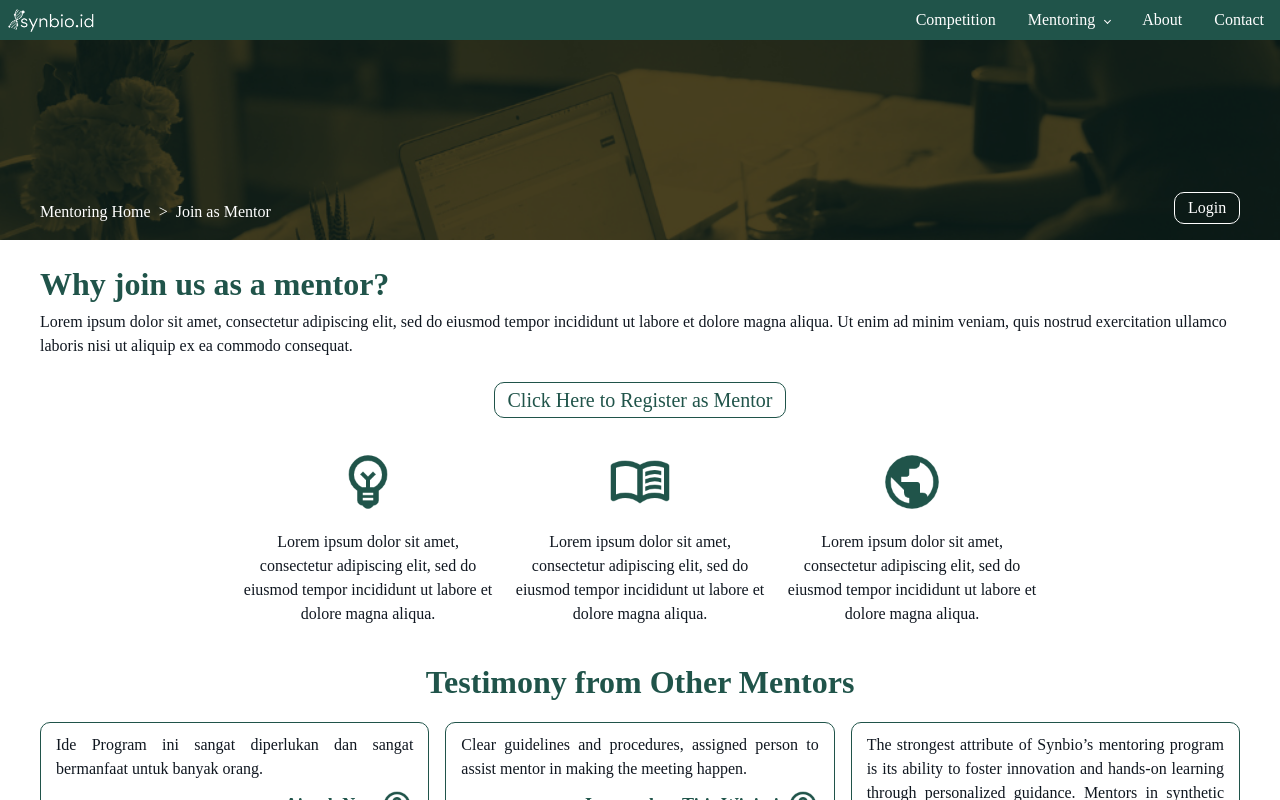
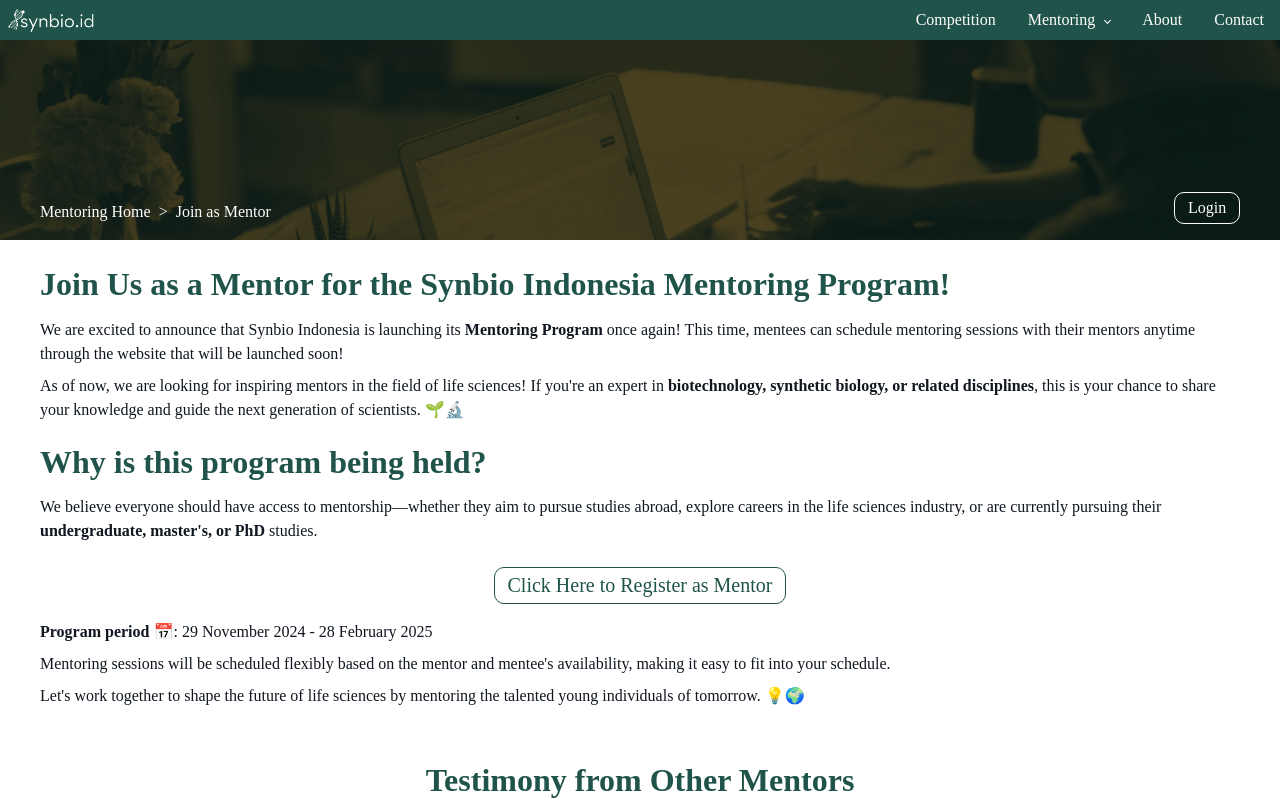
Before and after one commit to donnymarcius/web-demo, a Next.js app: page /mentoring/join in a window 1280 px wide. Shown: the top 800 px of the page. Built offline with nearby package versions, Linux system fonts and the light colour scheme.

Commit message:
update icon

```diff
--- a/app/mentoring/join/page.tsx
+++ b/app/mentoring/join/page.tsx
@@ -44,54 +44,34 @@
 
       <div className="page flex flex-col gap-8">
         <div>
-          <h2>Why join us as a mentor?</h2>
-          <p>Lorem ipsum dolor sit amet, consectetur adipiscing elit, sed do eiusmod tempor incididunt ut labore et dolore magna aliqua. Ut enim ad minim veniam, quis nostrud exercitation ullamco laboris nisi ut aliquip ex ea commodo consequat.</p>
+          <div className="flex flex-col gap-2 mb-4">
+            <h2>Join Us as a Mentor for the Synbio Indonesia Mentoring Program!</h2>
+            <p>We are excited to announce that Synbio Indonesia is launching its <b>Mentoring Program</b> once again! This time, mentees can schedule mentoring sessions with their mentors anytime through the website that will be launched soon!</p>
+            <p>As of now, we are looking for inspiring mentors in the field of life sciences! If you&apos;re an expert in <b>biotechnology, synthetic biology, or related disciplines</b>, this is your chance to share your knowledge and guide the next generation of scientists. 🌱🔬</p>
+          </div>
 
-          <div className="flex justify-center">
+          <div className="flex flex-col gap-2">
+            <h2>Why is this program being held?</h2>
+            <p>We believe everyone should have access to mentorship—whether they aim to pursue studies abroad, explore careers in the life sciences industry, or are currently pursuing their <b>undergraduate, master&apos;s, or PhD</b> studies.</p>
+          </div>
+
+          <div className="flex justify-center mb-4">
             <a href="https://www.bit.ly/MentorSTFRecruitment" target="_blank" rel="noopener noreferrer">
               <button className="button-white font-medium text-xl mt-6" type="button">Click Here to Register as Mentor</button>
             </a>
           </div>
-        </div>
 
-        <div className="flex gap-4 justify-center items-center">
-          <div className="w-64 text-center">
-            <Image
-              src="/images/icon/bulb-green.png"
-              alt="idea"
-              width={400}
-              height={400}
-              className="w-16 h-16 mb-4 mx-auto"
-            />
-            <p>Lorem ipsum dolor sit amet, consectetur adipiscing elit, sed do eiusmod tempor incididunt ut labore et dolore magna aliqua.</p>
-          </div>
-
-          <div className="w-64 text-center">
-            <Image
-              src="/images/icon/book-green.png"
-              alt="idea"
-              width={400}
-              height={400}
-              className="w-16 h-16 mb-4 mx-auto"
-            />
-            <p>Lorem ipsum dolor sit amet, consectetur adipiscing elit, sed do eiusmod tempor incididunt ut labore et dolore magna aliqua.</p>
-          </div>
-
-          <div className="w-64 text-center">
-            <Image
-              src="/images/icon/globe-green.png"
-              alt="idea"
-              width={400}
-              height={400}
-              className="w-16 h-16 mb-4 mx-auto"
-            />
-            <p>Lorem ipsum dolor sit amet, consectetur adipiscing elit, sed do eiusmod tempor incididunt ut labore et dolore magna aliqua.</p>
+          <div className="flex flex-col gap-2 mb-4">
+            <p><b>Program period</b> 📅: 29 November 2024 - 28 February 2025</p>
+            <p>Mentoring sessions will be scheduled flexibly based on the mentor and mentee's availability, making it easy to fit into your schedule.</p>
+            <p>Let&apos;s work together to shape the future of life sciences by mentoring the talented young individuals of tomorrow. 💡🌍</p>
           </div>
 
         </div>
 
         <div>
           <h2 className="text-center">Testimony from Other Mentors</h2>
+          <div className="flex flex-col gap-4">
             <div className="flex flex-wrap gap-4 mt-4">
               <div className="box flex-1 min-w-96">
                 <p className="text-justify">
@@ -124,6 +104,7 @@
                   />
                 </div>
               </div>
+            </div>
 
             <div className="box flex-1 min-w-96">
                 <p className="text-justify">
@@ -141,6 +122,7 @@
                 </div>
               </div>
           </div>
+
         </div>
       </div>
 
--- a/app/mentoring/mentor/[username]/page.js
+++ b/app/mentoring/mentor/[username]/page.js
@@ -13,7 +13,7 @@
     <fieldset className="profile-column px-4 pb-2">
       <legend>
         <div className="flex gap-1 items-start px-2">
-          <img src={`/images/icon/${icon}-green.png`} alt={`${icon}`} width={100} height={100} className="w-10 h-auto" />
+          <Image src={`/images/icon/${icon}-green.png`} alt={`${icon}`} width={100} height={100} className="w-10 h-auto" />
           <h2>{label}</h2>
         </div>
       </legend>
@@ -126,7 +126,7 @@
 
       <div className="page pt-4 flex flex-col gap-8">
         <div className="flex items-center gap-4">
-          <img src={mentor.profile_picture} alt={`${mentor.full_name}'s profile`} width={150} height={150} className="w-40 h-40 object-cover rounded-full"/>
+          <Image src={mentor.profile_picture} alt={`${mentor.full_name}'s profile`} width={150} height={150} className="w-40 h-40 object-cover rounded-full"/>
 
           <div className="flex flex-col items-start"> {/* Use items-start to prevent stretching */}
             <div
@@ -140,9 +140,9 @@
 
             <div className="flex gap-2 items-center">
               <h1>{mentor.full_name}</h1>
-              <img src={`/images/icon/gender-${mentor.gender}.png`} alt="gender" width={100} height={200} className="w-auto h-8 mb-8" />
+              <Image src={`/images/icon/gender-${mentor.gender}.png`} alt="gender" width={100} height={200} className="w-auto h-8 mb-8" />
               <Link href={`https://www.linkedin.com/in/${mentor.linkedin_username}`} target="_blank" rel="noopener noreferrer">
-                <img src="/images/icon/linkedin.png" alt="linkedin" width={100} height={100} className="w-10 ml-4" />
+                <Image src="/images/icon/linkedin.png" alt="linkedin" width={100} height={100} className="w-10 ml-4" />
               </Link>
             </div>
 
@@ -177,7 +177,7 @@
             <fieldset className="profile-column px-4 pb-4">
               <legend>
                 <div className="flex gap-1 items-start px-2">
-                  <img src="/images/icon/schedule-green.png" alt="schedule icon" width={100} height={100} className="w-10 h-auto" />
+                  <Image src="/images/icon/schedule-green.png" alt="schedule icon" width={100} height={100} className="w-10 h-auto" />
                   <h2>Available Sessions</h2>
                 </div>
               </legend>
```
Lines whose indentation alone changed are shown as unchanged.
